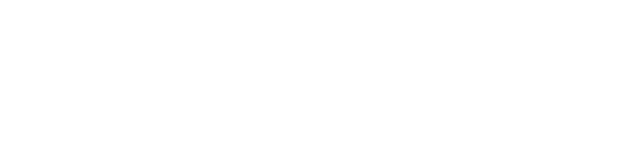
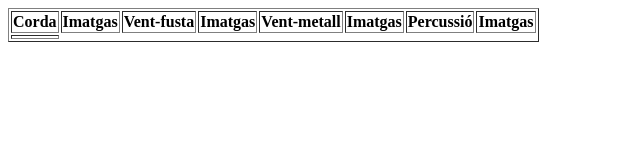
Before and after one commit to AleixSapa/Instruments, a plain HTML site: page index.html in a window 1280 px wide. Shown: the whole page, without its empty margins (0-640 px from the left). Drawn offline with Linux system fonts and the light colour scheme.

Commit message:
acer la tabla

```diff
--- a/index.html
+++ b/index.html
@@ -12,7 +12,21 @@
 
 
 <main>
-
+    <table border="">
+        <tr>
+            <th>Corda</th>
+            <th>Imatgas</th>
+            <th>Vent-fusta</th>
+            <th>Imatgas</th>
+            <th>Vent-metall</th>
+            <th>Imatgas</th>
+            <th>Percussió</th>
+            <th>Imatgas</th>
+        </tr>
+        <tr>
+            <td></td>
+        </tr>
+    </table>
 </main>
 
 
```
